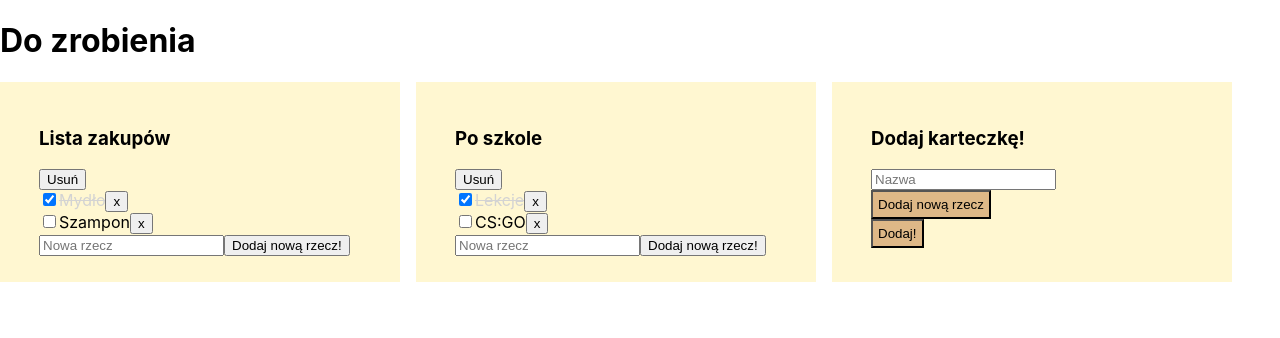
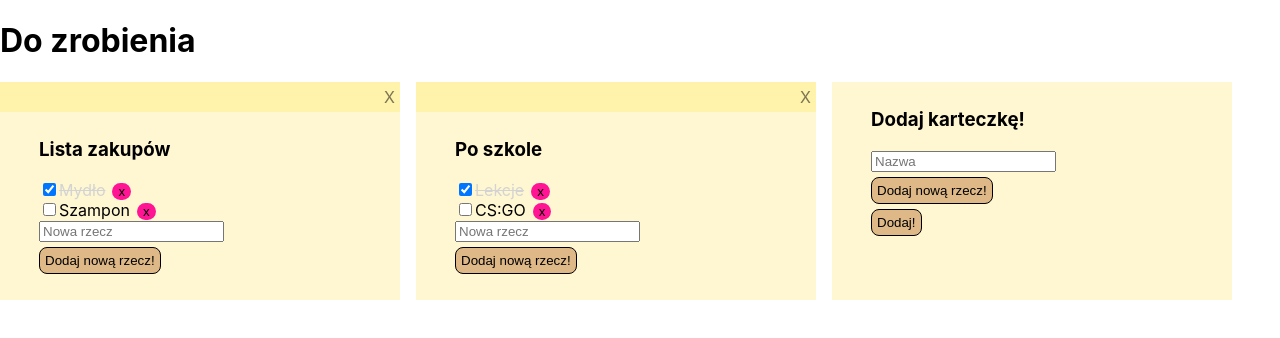
Before and after one commit to ideffix/master-thesis, a React (Create React App) app in the folder react-todo/: page / in a window 1280 px wide. Shown: the top 338 px of the page. Built offline with nearby package versions, Linux system fonts and the light colour scheme.

Commit message:
React styling

```diff
--- a/react-todo/src/AddNewTodo.js
+++ b/react-todo/src/AddNewTodo.js
@@ -21,7 +21,7 @@ export const AddNewTodo = ({ onAdd }) => {
         setName("");
     }
     return (
-        <div className={'todo-group'}>
+        <div className={'todo-group__body'}>
             <h3>Dodaj karteczkę!</h3>
             <input type={'text'} value={name} onChange={onNameChange} placeholder={"Nazwa"}/>
             {todos.map((todo, i) => (
@@ -36,7 +36,7 @@ export const AddNewTodo = ({ onAdd }) => {
             <input
                 className={'btn'}
                 type={'button'}
-                value={'Dodaj nową rzecz'}
+                value={'Dodaj nową rzecz!'}
                 onClick={onNewTodoAdd}
             />
             <input
--- a/react-todo/src/Todo.js
+++ b/react-todo/src/Todo.js
@@ -8,6 +8,6 @@ export const Todo = ({ name, done, onCheck, onRemove }) => (
             onChange={(e) => onCheck(e.target.checked)}
         />
         <span className={done ? 'done' : ''}>{name}</span>
-        <input type={'button'} value={'x'} onClick={onRemove}/>
+        <input className={'remove'} type={'button'} value={'x'} onClick={onRemove}/>
     </div>
 )
--- a/react-todo/src/TodoGroup.js
+++ b/react-todo/src/TodoGroup.js
@@ -16,9 +16,12 @@ export const TodoGroup = ({
         setNewTodo('')
     }
     return (
-        <div className={'todo-group'}>
+        <div>
+            <div className={'todo-group__header'}>
+                <span className={'pointer'} onClick={onRemove}>X</span>
+            </div>
+            <div className={'todo-group__body'}>
                 <h3>{name}</h3>
-            <input type={'button'} value={'Usuń'} onClick={onRemove} />
                 {todos.map((todo, i) => (
                     <Todo
                         key={todo.name}
@@ -36,10 +39,12 @@ export const TodoGroup = ({
                     onChange={(e) => setNewTodo(e.target.value)}
                 />
                 <input
+                    className={'btn'}
                     type={'button'}
                     value={'Dodaj nową rzecz!'}
                     onClick={onNewTodoAdd}
                 />
             </div>
+        </div>
     )
 }
--- a/react-todo/src/index.css
+++ b/react-todo/src/index.css
@@ -12,9 +12,13 @@ code {
         monospace;
 }
 
-.todo-group {
+.todo-group__body {
     padding: 26px 39px;
     background-color: #FFF7D1;
+}
+
+.todo-group__body > h3 {
+    margin-top: 0;
 }
 
 .todo-group-wrapper {
@@ -27,9 +31,29 @@ code {
     padding: 5px;
     background-color: burlywood;
     display: block;
+    border: 1px solid black;
+    border-radius: 8px;
+    margin-top: 5px
 }
 
 .done {
     text-decoration: line-through;
     color: lightgray;
 }
+
+.todo-group__header {
+    background-color: #FFF2AB;
+    color: #7B7552;
+    text-align: right;
+    padding: 5px;
+}
+
+.pointer:hover {
+    cursor: pointer;
+}
+.remove {
+    background-color: deeppink;
+    border: 0;
+    border-radius: 10px;
+    margin-left: 7px;
+}
```
Lines whose indentation alone changed are shown as unchanged.
